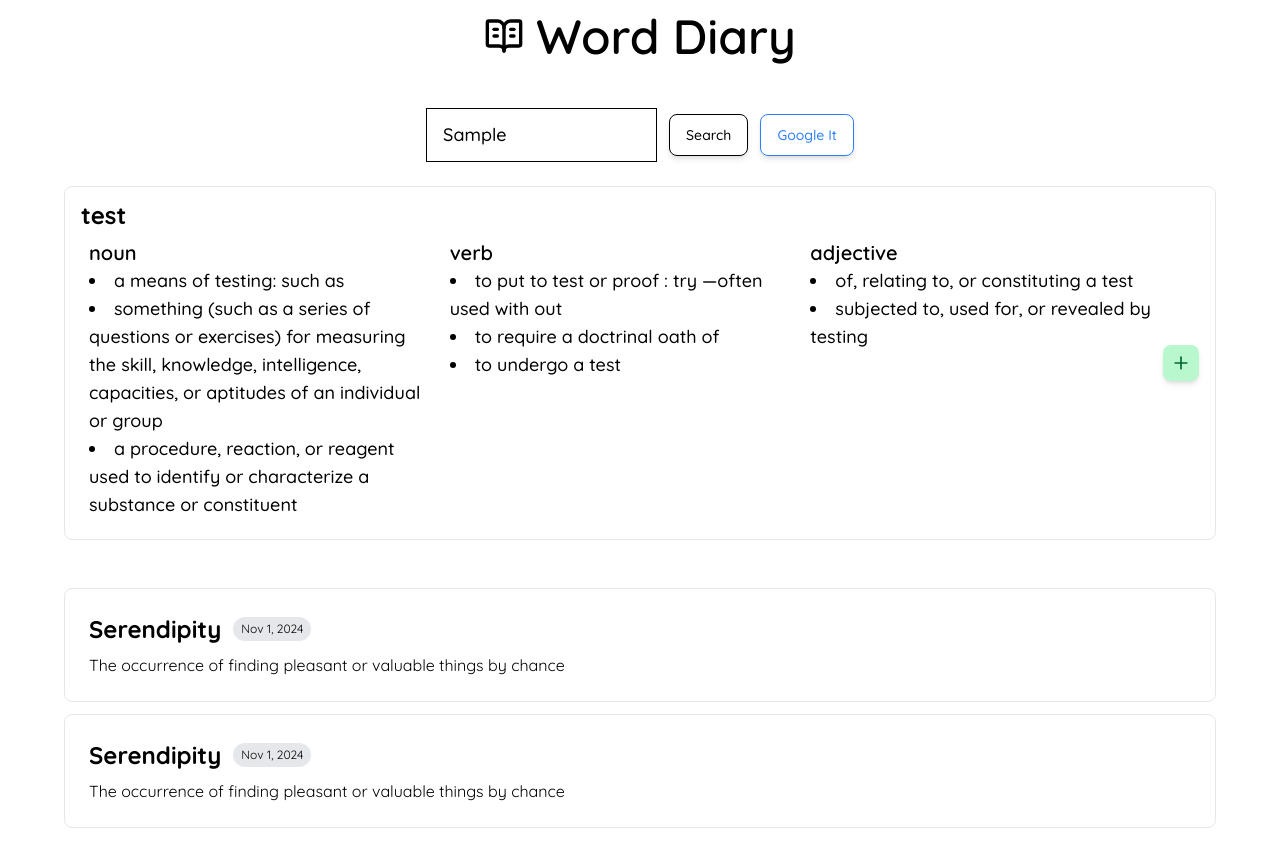
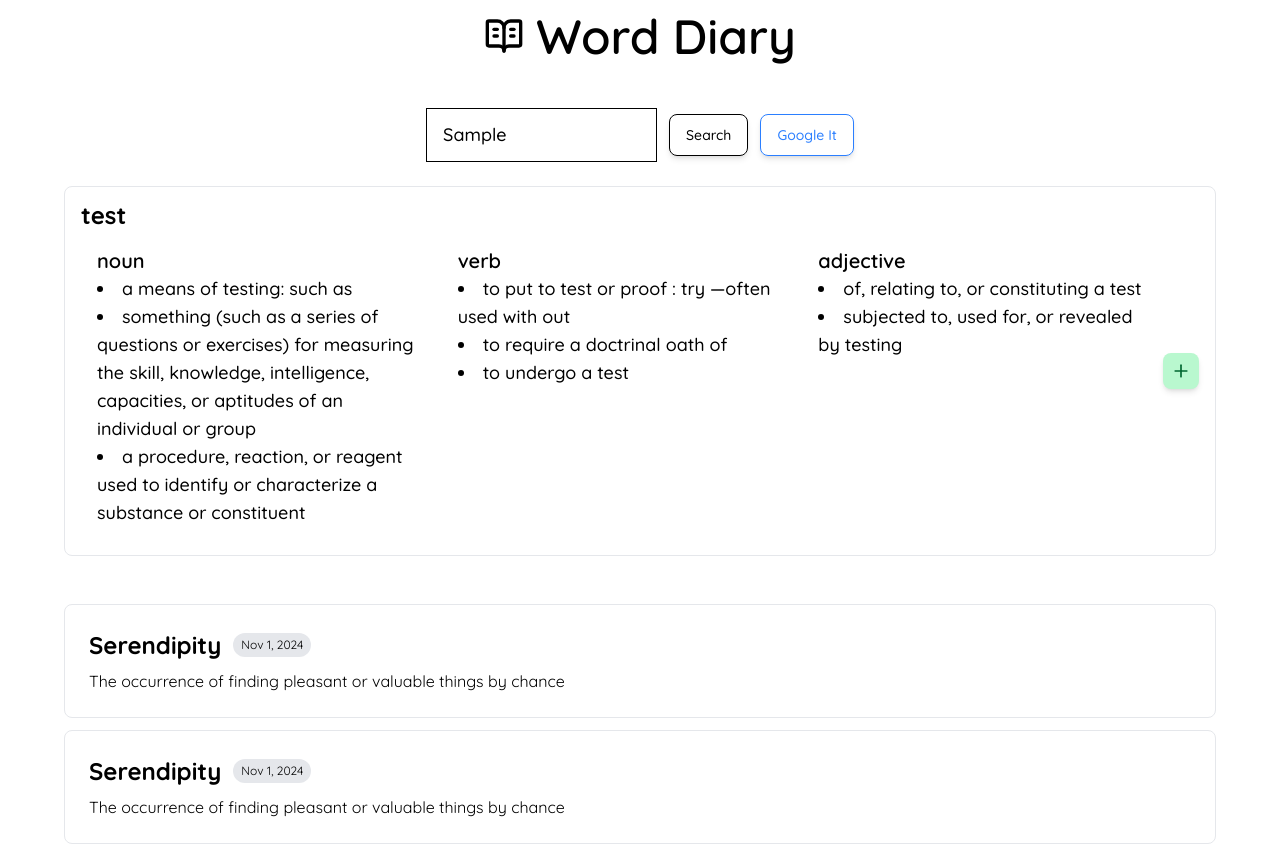
Before and after one commit to williamj20/Word-Diary, a Next.js app: page / in a window 1280 px wide. Both pictures are taken after typing "Sample" into the empty fields and a click on the button "Search". Built offline with nearby package versions, Linux system fonts and the light colour scheme.

Commit message:
Change styling

```diff
--- a/src/app/(search)/components/add-word-definition.tsx
+++ b/src/app/(search)/components/add-word-definition.tsx
@@ -18,7 +18,7 @@ export default function AddWordDefinition({
             <div className="text-2xl font-bold">{wordsResponse.word}</div>
             <div className="flex">
               {slicedResponses.map((entry, index) => (
-                <div key={index} className="w-full max-w-2xl p-2">
+                <div key={index} className="w-full max-w-2xl p-4">
                   <h3 className="text-xl font-semibold">{entry.fl}</h3>
                   <ul className="list-disc list-inside">
                     {entry.shortdef.map((definition, defIndex) => (
```
